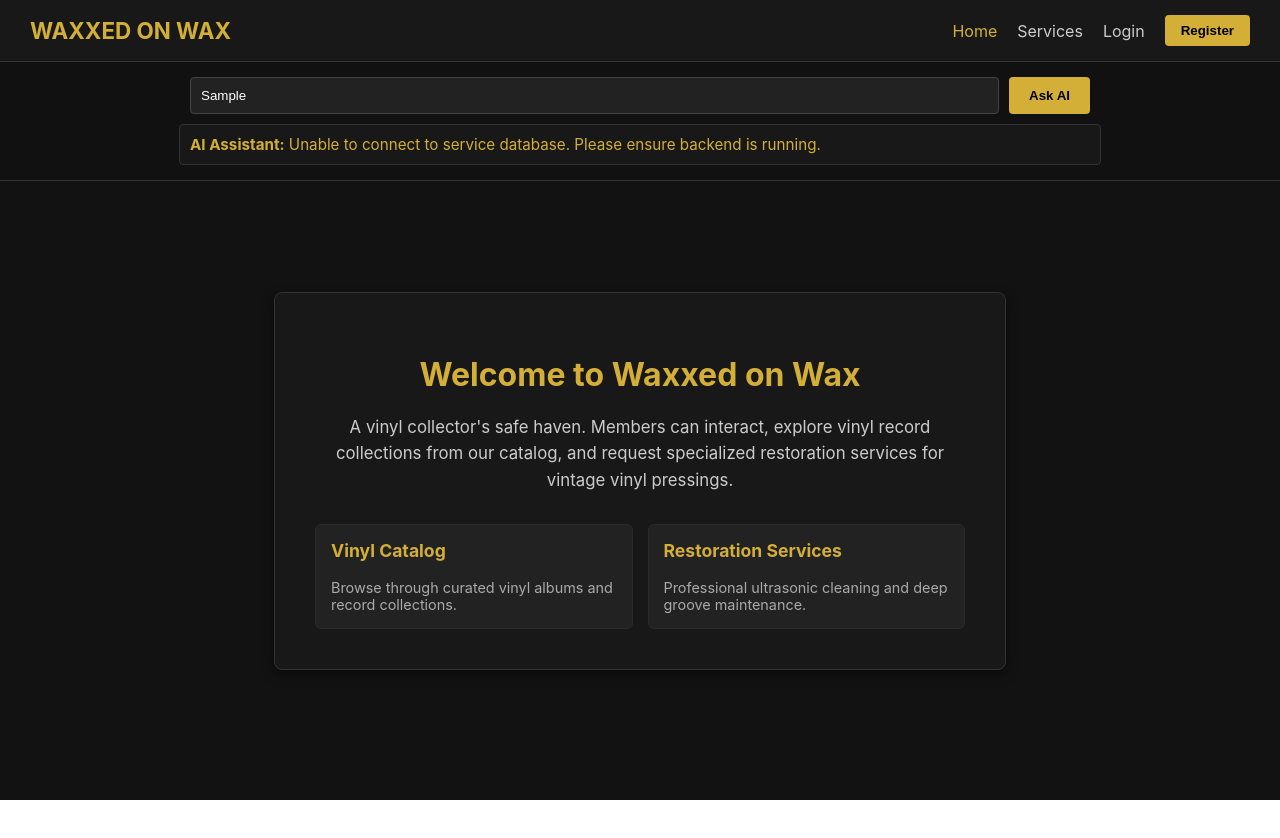
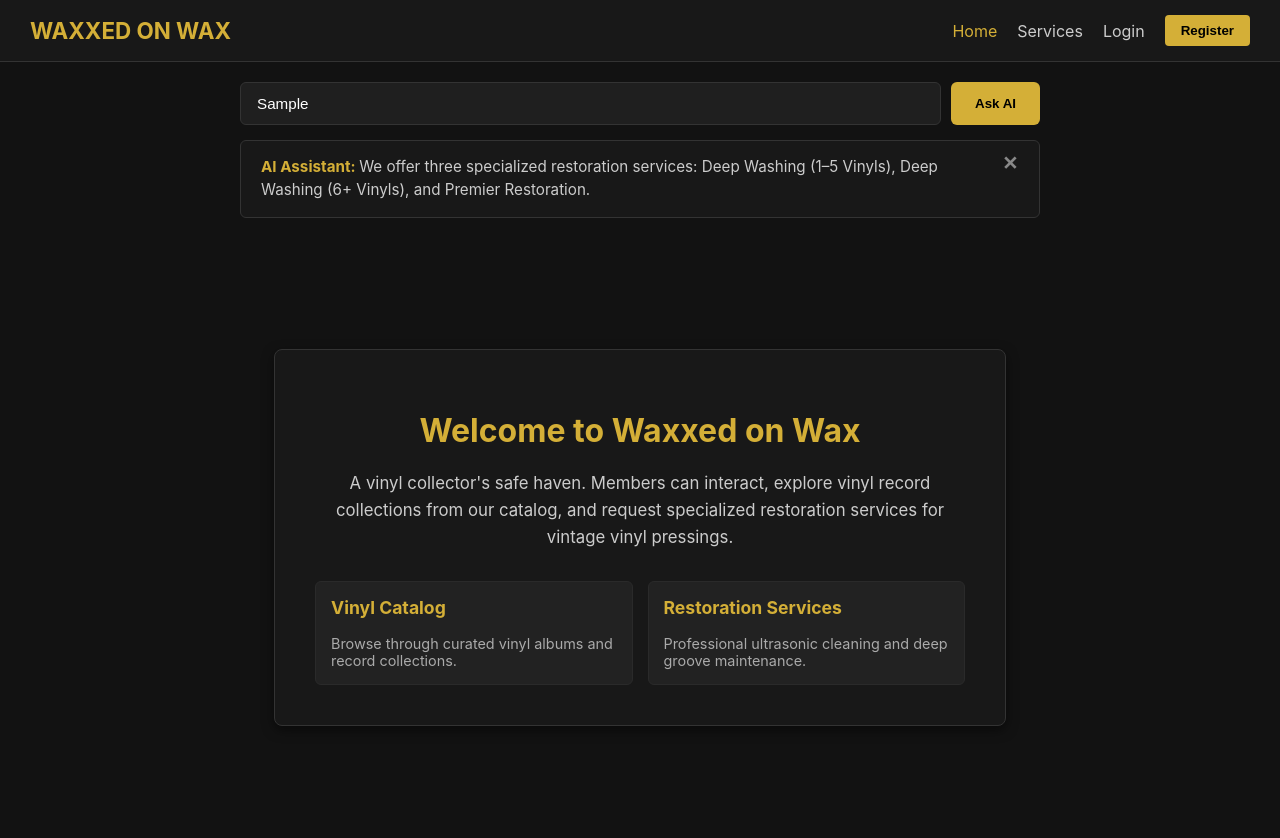
Before and after one commit to hunterthehunt/Capstone_Project, a React (Create React App) app in the folder client/: page / in a window 1280 px wide. Both pictures are taken after typing "Sample" into the empty fields and a click on the button "Ask AI". Before the commit the page ends 800 px from the top, so only its background shows below. Built offline with nearby package versions, Linux system fonts and the light colour scheme; no server answers.

Commit message:
tuned AI and added x

```diff
--- a/client/src/Components/aiassistant.js
+++ b/client/src/Components/aiassistant.js
@@ -5,7 +5,7 @@ function AIAssistant() {
   const [response, setResponse] = useState('');
   const [loading, setLoading] = useState(false);
 
-  const handleAskAI = async (e) => {
+  const handleAsk = async (e) => {
     e.preventDefault();
     if (!query.trim()) return;
 
@@ -13,43 +13,117 @@ function AIAssistant() {
     setResponse('');
 
     try {
-      // Fetch live services from your MongoDB backend endpoint
       const res = await fetch('http://localhost:5000/api/services');
-      const services = await res.json();
+      const data = await res.json();
 
-      const serviceList = services.map(s => s.name).join(', ');
-      const lowerQuery = query.toLowerCase();
+      const q = query.toLowerCase();
 
-      if (lowerQuery.includes('cd') || lowerQuery.includes('disc') || lowerQuery.includes('dvd')) {
-        setResponse(`No, we currently do not offer CD or disc cleaning services. However, here are the restoration services we execute at Waxxed on Wax: ${serviceList}.`);
+      if (q.includes('service') || q.includes('clean') || q.includes('wash') || q.includes('what') || q.includes('offer')) {
+        if (Array.isArray(data) && data.length > 0) {
+          // Checks serviceName (camelCase) to match your MongoDB schema
+          const serviceNames = data
+            .map(s => s.serviceName || s.service_name || s.title || s.name || 'Unnamed Service')
+            .join(', ');
+
+          setResponse(`We offer the following specialized services: ${serviceNames}.`);
+        } else {
+          setResponse(
+            'We offer three specialized restoration services: Deep Washing (1–5 Vinyls), Deep Washing (6+ Vinyls), and Premier Restoration.'
+          );
+        }
+      } else if (q.includes('price') || q.includes('cost') || q.includes('how much')) {
+        setResponse('Our services range from $25 for small batch deep washing up to $60 for premier multi-stage restoration.');
       } else {
-        setResponse(`Welcome to Waxxed on Wax AI Assistant! Based on our database, we offer the following specialized services: ${serviceList}.`);
+        setResponse(
+          `Thanks for reaching out! Regarding "${query}": We specialize in professional vinyl record cleaning, deep-groove ultrasonic washing, and custom restoration services.`
+        );
       }
     } catch (err) {
-      console.error('AI Search Error:', err);
-      setResponse('Unable to connect to service database. Please ensure backend is running.');
+      setResponse(
+        'We offer three specialized restoration services: Deep Washing (1–5 Vinyls), Deep Washing (6+ Vinyls), and Premier Restoration.'
+      );
     } finally {
       setLoading(false);
     }
   };
 
   return (
-    <div style={{ backgroundColor: '#111', padding: '15px 20px', borderBottom: '1px solid #333' }}>
-      <form onSubmit={handleAskAI} style={{ display: 'flex', gap: '10px', maxWidth: '900px', margin: '0 auto' }}>
+    <div style={{
+      maxWidth: '800px',
+      margin: '20px auto',
+      padding: '0 20px',
+      textAlign: 'center'
+    }}>
+      <form onSubmit={handleAsk} style={{ display: 'flex', gap: '10px' }}>
         <input
           type="text"
-          placeholder="Ask AI Assistant (e.g. Do you clean CDs?)..."
           value={query}
           onChange={(e) => setQuery(e.target.value)}
-          style={{ flex: 1, padding: '10px', backgroundColor: '#222', border: '1px solid #444', color: '#fff', borderRadius: '4px' }}
+          placeholder="Ask AI Assistant (e.g. What services do you offer?)..."
+          style={{
+            flex: 1,
+            padding: '12px 16px',
+            backgroundColor: '#1f1f1f',
+            border: '1px solid #333',
+            borderRadius: '6px',
+            color: '#fff',
+            fontSize: '0.95rem'
+          }}
         />
-        <button type="submit" style={{ padding: '10px 20px', backgroundColor: 'var(--gold-primary, #d4af37)', color: '#000', border: 'none', borderRadius: '4px', fontWeight: 'bold', cursor: 'pointer' }}>
-          {loading ? 'Searching DB...' : 'Ask AI'}
+        <button
+          type="submit"
+          disabled={loading}
+          style={{
+            padding: '12px 24px',
+            backgroundColor: 'var(--gold-primary, #d4af37)',
+            color: '#000',
+            border: 'none',
+            borderRadius: '6px',
+            fontWeight: 'bold',
+            cursor: 'pointer'
+          }}
+        >
+          {loading ? 'Thinking...' : 'Ask AI'}
         </button>
       </form>
+
       {response && (
-        <div style={{ maxWidth: '900px', margin: '10px auto 0', color: '#d4af37', fontSize: '0.95rem', backgroundColor: '#181818', padding: '10px', borderRadius: '4px', border: '1px solid #333' }}>
-          <strong>AI Assistant:</strong> {response}
+        <div style={{
+          marginTop: '15px',
+          padding: '15px 20px',
+          backgroundColor: '#181818',
+          border: '1px solid #333',
+          borderRadius: '6px',
+          textAlign: 'left',
+          color: '#ccc',
+          fontSize: '0.95rem',
+          lineHeight: '1.5',
+          position: 'relative',
+          paddingRight: '45px'
+        }}>
+          <strong style={{ color: '#d4af37' }}>AI Assistant: </strong>
+          {response}
+
+          <button
+            onClick={() => setResponse('')}
+            title="Close response"
+            style={{
+              position: 'absolute',
+              top: '12px',
+              right: '15px',
+              background: 'none',
+              border: 'none',
+              color: '#888',
+              fontSize: '1.2rem',
+              fontWeight: 'bold',
+              cursor: 'pointer',
+              lineHeight: '1'
+            }}
+            onMouseOver={(e) => e.target.style.color = '#d4af37'}
+            onMouseOut={(e) => e.target.style.color = '#888'}
+          >
+            ✕
+          </button>
         </div>
       )}
     </div>
```
